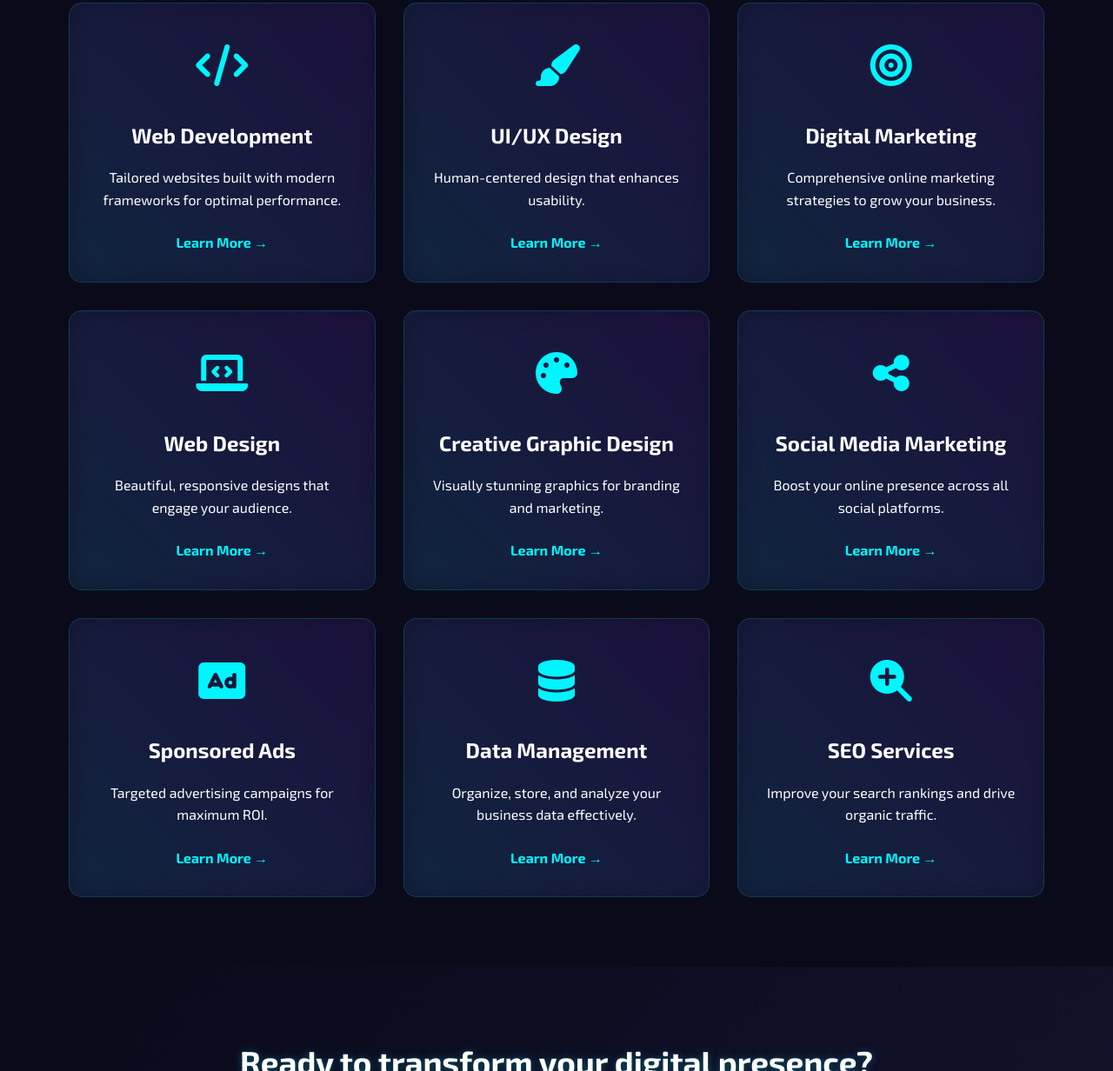
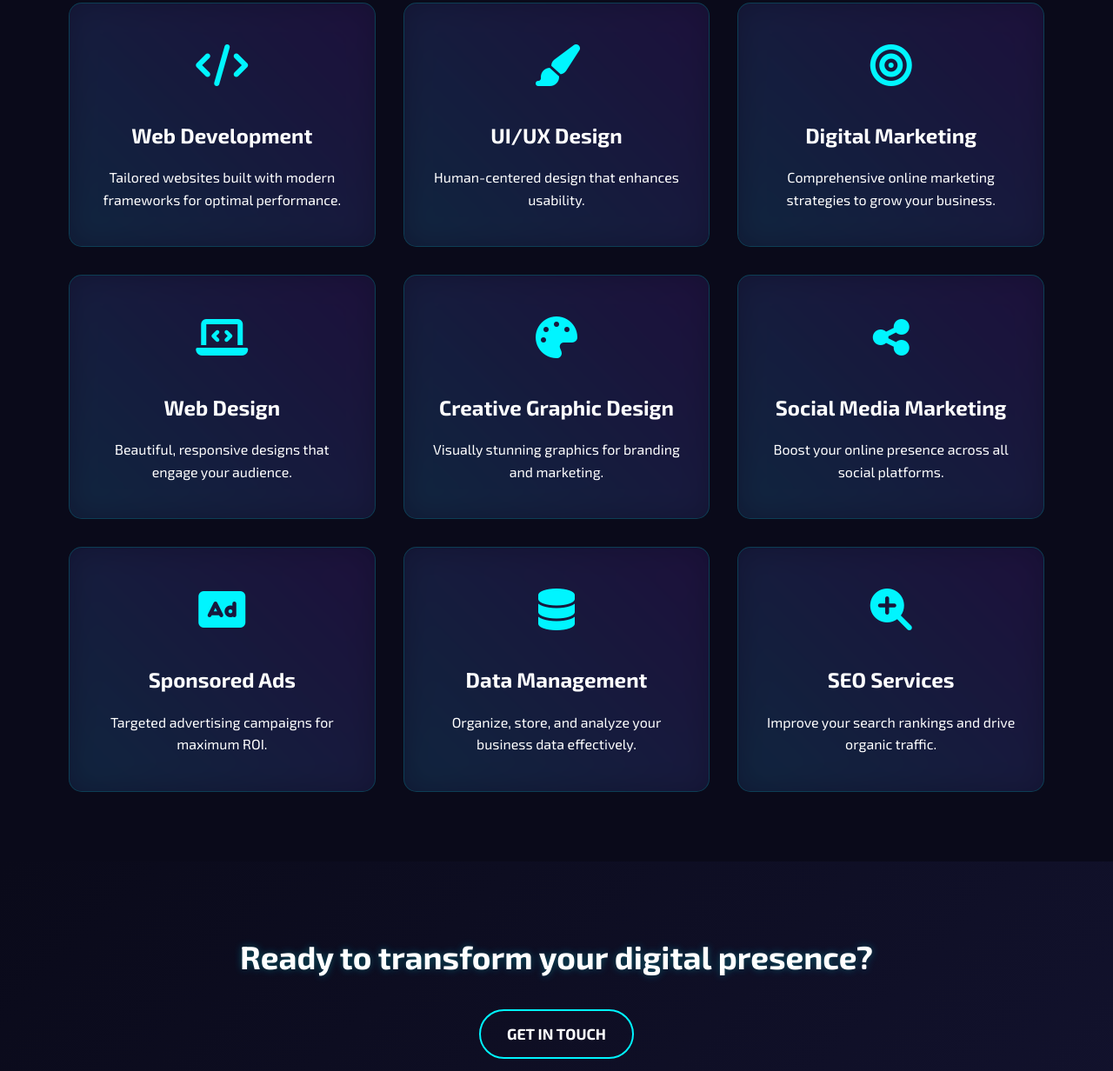
Before and after one commit to SameerAlSahab/Webpage-Digital, a plain HTML site: page index.html in a window 1280 px wide. Shown: the part 1248-2480 px from the top of the page at 87% size. Drawn offline with Linux system fonts and the light colour scheme.

Commit message:
Nuke learn more href

```diff
--- a/index.html
+++ b/index.html
@@ -860,7 +860,7 @@
           <div class="icon"><i class="fas fa-code"></i></div>
           <h3>Web Development</h3>
           <p>Tailored websites built with modern frameworks for optimal performance.</p>
-          <a href="services.html#web" class="learn-more">Learn More →</a>
+
         </div>
 
 
@@ -869,7 +869,7 @@
           <div class="icon"><i class="fas fa-paint-brush"></i></div>
           <h3>UI/UX Design</h3>
           <p>Human-centered design that enhances usability.</p>
-          <a href="services.html#design" class="learn-more">Learn More →</a>
+
         </div>
 
         <!-- Digital Marketing -->
@@ -877,7 +877,7 @@
           <div class="icon"><i class="fas fa-bullseye"></i></div>
           <h3>Digital Marketing</h3>
           <p>Comprehensive online marketing strategies to grow your business.</p>
-          <a href="services.html#marketing" class="learn-more">Learn More →</a>
+
         </div>
 
         <!-- Web Design -->
@@ -885,7 +885,7 @@
           <div class="icon"><i class="fas fa-laptop-code"></i></div>
           <h3>Web Design</h3>
           <p>Beautiful, responsive designs that engage your audience.</p>
-          <a href="services.html#webdesign" class="learn-more">Learn More →</a>
+
         </div>
 
         <!-- Creative Graphic Design -->
@@ -893,7 +893,7 @@
           <div class="icon"><i class="fas fa-palette"></i></div>
           <h3>Creative Graphic Design</h3>
           <p>Visually stunning graphics for branding and marketing.</p>
-          <a href="services.html#graphicdesign" class="learn-more">Learn More →</a>
+
         </div>
 
         <!-- Social Media Marketing -->
@@ -901,7 +901,7 @@
           <div class="icon"><i class="fas fa-share-alt"></i></div>
           <h3>Social Media Marketing</h3>
           <p>Boost your online presence across all social platforms.</p>
-          <a href="services.html#socialmedia" class="learn-more">Learn More →</a>
+
         </div>
 
         <!-- Sponsored Ads -->
@@ -909,7 +909,7 @@
           <div class="icon"><i class="fas fa-ad"></i></div>
           <h3>Sponsored Ads</h3>
           <p>Targeted advertising campaigns for maximum ROI.</p>
-          <a href="services.html#ads" class="learn-more">Learn More →</a>
+
         </div>
 
         <!-- Data Management -->
@@ -917,7 +917,7 @@
           <div class="icon"><i class="fas fa-database"></i></div>
           <h3>Data Management</h3>
           <p>Organize, store, and analyze your business data effectively.</p>
-          <a href="services.html#data" class="learn-more">Learn More →</a>
+
         </div>
 
         <!-- SEO -->
@@ -925,7 +925,7 @@
           <div class="icon"><i class="fas fa-search-plus"></i></div>
           <h3>SEO Services</h3>
           <p>Improve your search rankings and drive organic traffic.</p>
-          <a href="services.html#seo" class="learn-more">Learn More →</a>
+
         </div>
       </div>
     </div>
```
